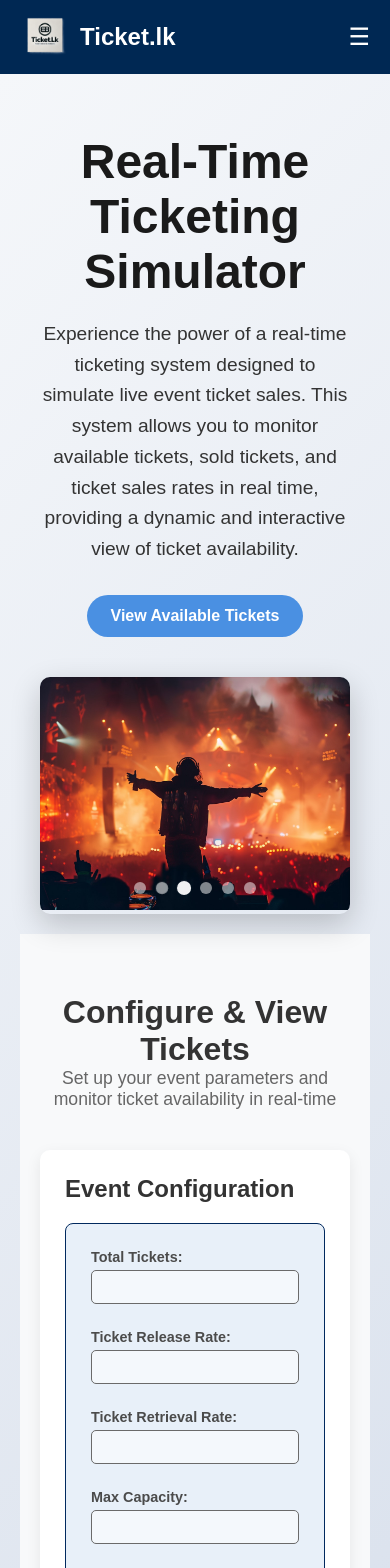
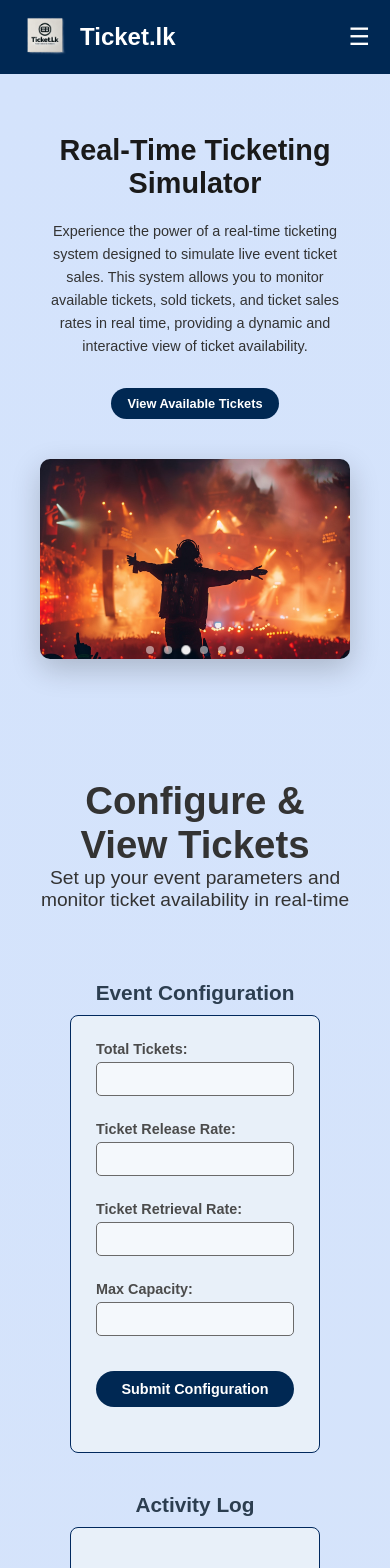
Before and after one commit to Pamodi1022/Ticket-Booking-System, a React (Create React App) app in the folder Frontend/: page / in a window 390 px wide. Shown: the top 1568 px of the page. Built offline with nearby package versions, Linux system fonts and the light colour scheme; no server answers.

Commit message:
style: Enhance Home.css with responsive design and improved aesthetics for hero and feature sections

```diff
--- a/Frontend/src/styles/Home.css
+++ b/Frontend/src/styles/Home.css
@@ -7,7 +7,7 @@
 /* Hero Section */
 .hero-section {
   min-height: 80vh;
-    background: linear-gradient(135deg, #f5f7fa 0%, #c3cfe2 100%);
+  background: linear-gradient(135deg, #d4e3fc 0%, #d6e4fa 100%);
   padding: 40px 20px;
 }
 
@@ -18,6 +18,7 @@
   align-items: center;
   justify-content: space-between;
   flex-wrap: wrap;
+  background-color: transparent;
 }
 
 .hero-text {
@@ -27,7 +28,7 @@
 }
 
 .hero-text h1 {
-    font-size: 3rem;
+  font-size: 2.8rem;
   margin-bottom: 20px;
   color: #1a1a1a;
 }
@@ -47,7 +48,7 @@
 
 .cta-button {
   display: inline-block;
-    background-color: #4a90e2;
+  background-color: #002853;
   color: white;
   padding: 12px 24px;
   border-radius: 30px;
@@ -103,100 +104,182 @@
   transform: scale(1.2);
 }
 
-  /* Config and Ticket Display Section */
-  .config-ticket-section {
+#config-section {
   padding: 60px 20px;
-    background-color: #f8f9fa;
+  background-color: transparent;
+  justify-content: center;
+  align-items: center;
+  margin-top: 40px;
 }
 
 .section-title {
+  font-size: 1.2rem;
+  margin-bottom: 20px;
   text-align: center;
-    margin-bottom: 40px;
 }
 
-  .section-title h2 {
-    font-size: 2.5rem;
-    margin-bottom: 10px;
-    color: #1a1a1a;
+/* Config and Ticket Display Section */
+.config-log-section {
+  display: flex;
+  gap: 20px;
+  padding: 40px 20px;
+  flex-wrap: wrap; /* Allow wrapping on smaller screens */
 }
 
-  .section-title p {
-    font-size: 1.1rem;
-    color: #666;
+.config-form-wrapper{
+  flex: 1;
+  padding: 20px;
+  border-radius: 8px;
+  background-color: transparent;
+  min-width: 300px; /* Ensure minimum width for smaller screens */
+
+  h3 {
+    font-size: 1.7rem;
+    color: #2c3e50;
+    font-weight: 600;
+    margin-bottom: 20px;
+    margin-left: 200px;
+  }
+}
+.log-display-wrapper {
+  flex: 1;
+  padding: 20px;
+  border-radius: 8px;
+  background-color: transparent;
+  min-width: 300px; /* Ensure minimum width for smaller screens */
+
+  h3 {
+    font-size: 1.7rem;
+    color: #2c3e50;
+    font-weight: 600;
+    margin-bottom: 20px;
+    margin-left: 240px;
+  }
 }
 
-  .config-ticket-container {
-    max-width: 1200px;
-    margin: 0 auto;
-    display: flex;
-    flex-wrap: wrap;
-    gap: 30px;
+/* Mobile View Styles */
+@media (max-width: 768px) {
+  .log-display-wrapper {
+    padding: 15px; /* Reduce padding for smaller screens */
+    min-width: auto; /* Allow the wrapper to shrink */
+    width: 100%; /* Take full width on mobile */
+
+    h3 {
+      font-size: 1.5rem; /* Reduce font size for mobile */
+      margin-left: 0; /* Remove left margin for mobile */
+      text-align: center; /* Center-align the heading */
+      margin-bottom: 15px; /* Adjust margin for mobile */
+      margin-right: 0px;
+    }
+  }
 }
 
-  .ticket-preview, .config-form-wrapper {
-    flex: 1;
-    min-width: 300px;
-    background-color: white;
-    border-radius: 10px;
-    box-shadow: 0 5px 15px rgba(0, 0, 0, 0.08);
-    padding: 25px;
+@media (max-width: 480px) {
+  .log-display-wrapper {
+    padding: 10px; /* Further reduce padding for very small screens */
+
+    h3 {
+      font-size: 1.3rem; /* Further reduce font size for very small screens */
+      margin-bottom: 10px; /* Adjust margin for very small screens */
+    }
+  }
 }
 
-  .ticket-preview h3, .config-form-wrapper h3 {
-    margin-bottom: 20px;
-    font-size: 1.5rem;
-    color: #333;
+/* Mobile View Styles */
+@media (max-width: 768px) {
+  .config-form-wrapper {
+    padding: 15px; /* Reduce padding for smaller screens */
+    min-width: auto; /* Allow the wrapper to shrink */
+    width: 100%; /* Take full width on mobile */
+
+    h3 {
+      font-size: 1.5rem; /* Reduce font size for mobile */
+      margin-left: 0; /* Remove left margin for mobile */
+      text-align: center; /* Center-align the heading */
+      margin-bottom: 15px; /* Adjust margin for mobile */
+      margin-right: 0px;
+    }
+  }
+}
+
+@media (max-width: 480px) {
+  .config-form-wrapper {
+    padding: 10px; /* Further reduce padding for very small screens */
+
+    h3 {
+      font-size: 1.3rem; /* Further reduce font size for very small screens */
+      margin-bottom: 10px; /* Adjust margin for very small screens */
+    }
+  }
+}
+
+.ticket-status-section {
+  margin-top: 30px;
+  padding: 20px;
+  border-radius: 8px;
+  background-color: transparent;
+}
+
+.ticket-status-content {
+  display: flex;
+  flex-direction: column;
+  align-items: center;
+  max-height: 600px;
+  margin-top: 30px;
 }
 
 .ticket-iframe {
   width: 100%;
-    height: 400px;
+  height: 472px;
   border: none;
   border-radius: 8px;
-    overflow: hidden;
-    margin-bottom: 15px;
 }
 
 .view-full-button {
-    display: inline-block;
-    background-color: #6c757d;
+  margin-top: 10px;
+  padding: 18px 30px;
+  background-color: #002853;
   color: white;
-    padding: 10px 20px;
-    border-radius: 5px;
   text-decoration: none;
-    font-weight: bold;
-    transition: all 0.3s ease;
+  border-radius: 28px;
 }
 
 .view-full-button:hover {
-    background-color: #5a6268;
+  background-color: #0351a4;
+  transform: translateY(-5px);
+  box-shadow: 0 10px 25px rgba(0, 0, 0, 0.5);
 }
 
 /* Features Section */
 .features-section {
-    padding: 60px 20px;
-    background-color: white;
+  background-color: transparent;
   display: flex;
   flex-wrap: wrap;
   justify-content: center;
-    gap: 30px;
-    max-width: 1200px;
-    margin: 0 auto;
+  gap: 60px;
+  border-radius: 8px;
+  max-width: 100%;
+  margin-top: 50px;
+  margin-bottom: -40px;
 }
 
 .feature {
   flex: 1;
-    min-width: 250px;
-    max-width: 350px;
+  min-width: 280px;
   text-align: center;
   padding: 30px;
+  margin: 40px;
+  border-style: solid;
+  border-width: 1.5px;
+  border-color: #023977;
   border-radius: 10px;
   transition: all 0.3s ease;
+  background-color: #e0effe;
 }
 
 .feature:hover {
   transform: translateY(-10px);
-    box-shadow: 0 10px 25px rgba(0, 0, 0, 0.1);
+  box-shadow: 0 10px 25px rgba(0, 0, 0, 0.5);
 }
 
 .feature-icon {
@@ -207,24 +290,152 @@
 .feature h3 {
   margin-bottom: 15px;
   font-size: 1.5rem;
+  color: #101010;
 }
 
 .feature p {
-    color: #666;
+  color: #272626;
   line-height: 1.6;
 }
 
-  /* Responsive adjustments */
+/* Footer */
+.footer {
+  text-align: center;
+  padding: 20px 0;
+  background-color: #011d3b;
+}
+
+.footer p {
+  margin: 0;
+  font-size: 14px;
+  color: #f0f1f2;
+}
+
+/* Responsive Adjustments */
+@media (max-width: 1200px) {
+  .hero-text h1 {
+    font-size: 2.5rem;
+  }
+
+  .hero-text p {
+    font-size: 1.1rem;
+  }
+
+  .config-log-section {
+    flex-direction: column;
+    gap: 20px;
+  }
+
+  .config-form-wrapper,
+  .log-display-wrapper {
+    width: 100%;
+    min-width: auto;
+  }
+
+  .ticket-iframe {
+    height: 400px;
+  }
+}
+
 @media (max-width: 768px) {
   .hero-content {
     flex-direction: column;
-    }
-
-    .hero-text, .hero-image {
     text-align: center;
   }
 
-    .config-ticket-container {
-      flex-direction: column;
+  .hero-text h1 {
+    font-size: 2rem;
+  }
+
+  .hero-text p {
+    font-size: 1rem;
+  }
+
+  .cta-button {
+    padding: 10px 20px;
+    font-size: 0.9rem;
+  }
+
+  .image-carousel {
+    max-height: 300px;
+  }
+
+  .carousel-indicators {
+    bottom: 10px;
+  }
+
+  .indicator {
+    width: 10px;
+    height: 10px;
+  }
+
+  .features-section {
+    gap: 30px;
+  }
+
+  .feature {
+    margin: 20px;
+    padding: 20px;
+  }
+
+  .feature-icon {
+    font-size: 2.5rem;
+  }
+
+  .feature h3 {
+    font-size: 1.3rem;
+  }
+
+  .feature p {
+    font-size: 0.9rem;
   }
 }
+
+@media (max-width: 480px) {
+  .hero-text h1 {
+    font-size: 1.8rem;
+  }
+
+  .hero-text p {
+    font-size: 0.9rem;
+  }
+
+  .cta-button {
+    padding: 8px 16px;
+    font-size: 0.8rem;
+  }
+
+  .image-carousel {
+    max-height: 200px;
+  }
+
+  .carousel-indicators {
+    bottom: 5px;
+  }
+
+  .indicator {
+    width: 8px;
+    height: 8px;
+  }
+
+  .features-section {
+    gap: 20px;
+  }
+
+  .feature {
+    margin: 10px;
+    padding: 15px;
+  }
+
+  .feature-icon {
+    font-size: 2rem;
+  }
+
+  .feature h3 {
+    font-size: 1.1rem;
+  }
+
+  .feature p {
+    font-size: 0.8rem;
+  }
+}
```
Lines whose indentation alone changed are shown as unchanged.
